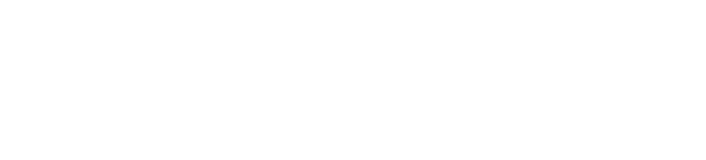
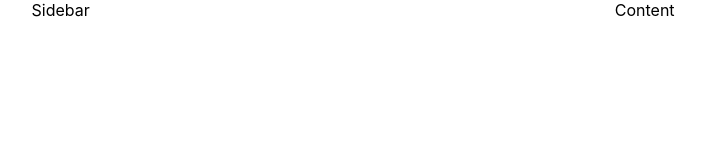
Before and after one commit to ivanovmd/finance-tracking-app-v2, a React (Create React App) app: page / in a window 1280 px wide. Shown: the top 160 px of the page, without its empty margins (190-896 px from the left). Built offline with nearby package versions, Linux system fonts and the light colour scheme.

Commit message:
added Sidebar and Content

```diff
--- a/src/App.tsx
+++ b/src/App.tsx
@@ -1,11 +1,18 @@
 import './App.scss';
+import Content from './modules/common/Content';
 import MainLayout from './modules/common/MainLayout';
+import Sidebar from './modules/common/Sidebar';
 
 function App() {
   return (
     <div className="App">
       <MainLayout>
-
+        <Sidebar>
+          Sidebar
+        </Sidebar>
+        <Content>
+          Content
+        </Content>
       </MainLayout>
     </div>
   );
--- /dev/null
+++ b/src/modules/common/Content.tsx
@@ -0,0 +1,8 @@
+import Grid from '@mui/material/Unstable_Grid2'; // Grid version 2
+import { BaseProps } from "./types";
+
+export default function Content({children}: BaseProps) {
+    return <Grid sm={12} md={8}>
+        {children}
+    </Grid>
+}
--- a/src/modules/common/MainLayout.tsx
+++ b/src/modules/common/MainLayout.tsx
@@ -1,8 +1,11 @@
+import Grid from '@mui/material/Unstable_Grid2'; // Grid version 2
 import Container from '@mui/material/Container';
 import { BaseProps } from './types';
 
 export default function MainLayout({ children }: BaseProps) {
     return <Container>
-        {children}
+        <Grid container spacing={2}>
+            {children}
+        </Grid>
     </Container>
 }
--- /dev/null
+++ b/src/modules/common/Sidebar.tsx
@@ -0,0 +1,8 @@
+import Grid from '@mui/material/Unstable_Grid2'; // Grid version 2
+import { BaseProps } from "./types";
+
+export default function Sidebar({ children }: BaseProps) {
+    return <Grid sm={12} md={4}>
+        {children}
+    </Grid>
+}
```
